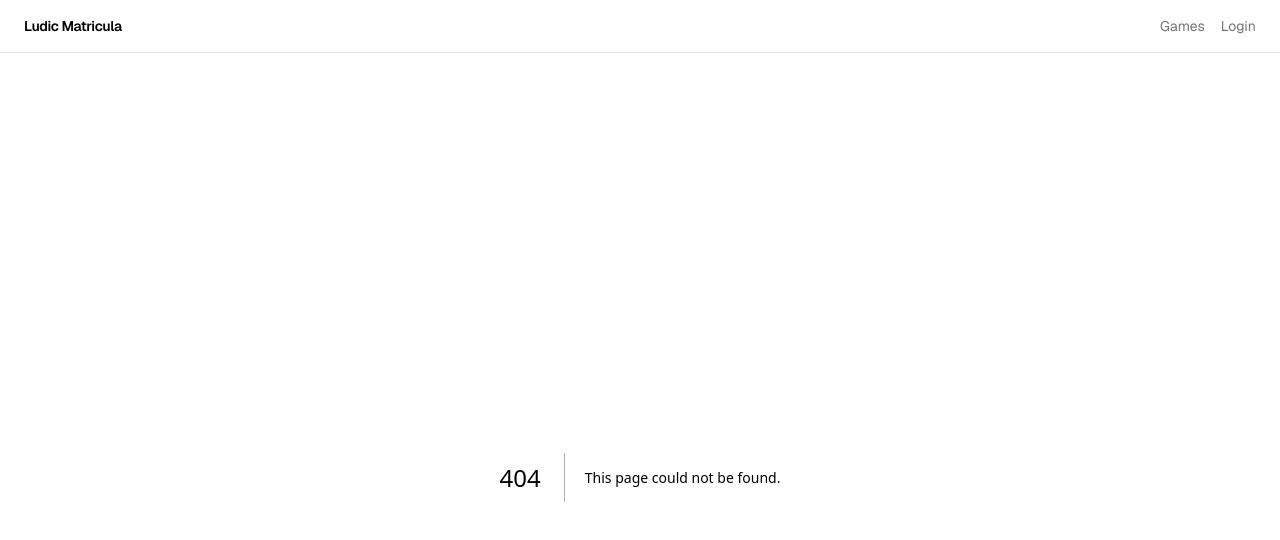
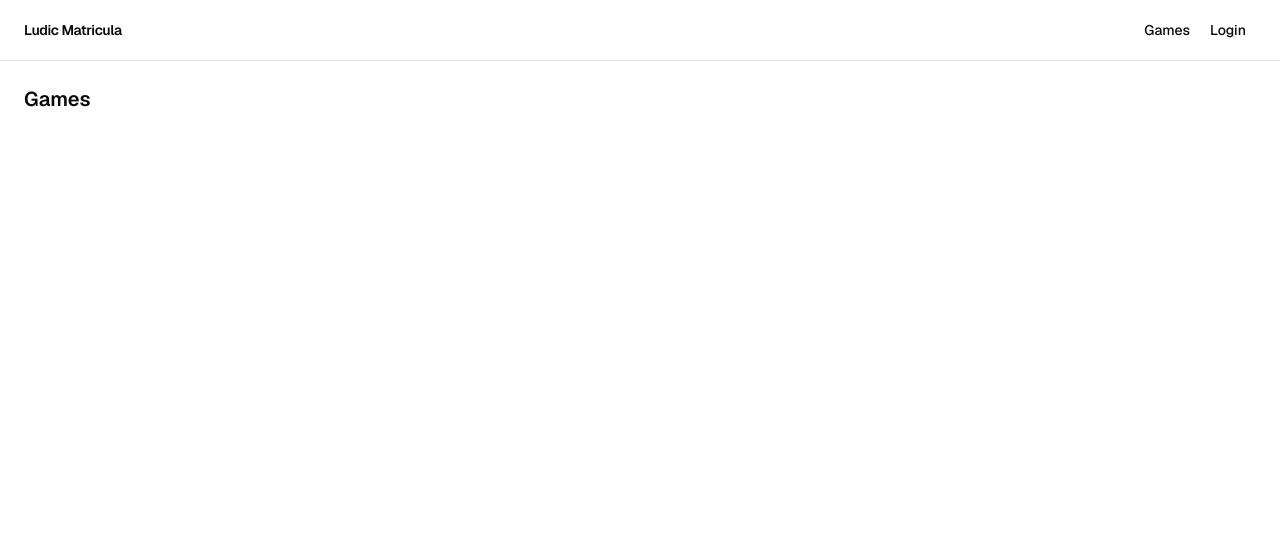
Before and after one commit to NK2PSYCHO/ludic_matricula_ui, a Next.js app: page /games in a window 1280 px wide. Before the commit this address had no page. Shown: the top 540 px of the page. Built offline with nearby package versions, Linux system fonts and the light colour scheme.

Commit message:
replace raw nav with shadcn NavigationMenu

```diff
--- /dev/null
+++ b/src/app/games/page.tsx
@@ -0,0 +1,7 @@
+import { FunctionComponent } from "react";
+
+const GamesPage: FunctionComponent = () => {
+  return <h1 className="text-xl font-semibold">Games</h1>;
+};
+
+export default GamesPage;
--- a/src/app/layout.tsx
+++ b/src/app/layout.tsx
@@ -3,6 +3,13 @@
 import "./globals.css";
 import { FunctionComponent, ReactNode } from "react";
 import Link from "next/link";
+import {
+  NavigationMenu,
+  NavigationMenuItem,
+  NavigationMenuLink,
+  NavigationMenuList,
+  navigationMenuTriggerStyle,
+} from "@/components/ui/navigation-menu";
 
 const geistSans = Geist({
   variable: "--font-geist-sans",
@@ -30,16 +37,24 @@
       className={`${geistSans.variable} ${geistMono.variable} h-full antialiased`}
     >
       <body className="min-h-full flex flex-col">
-        <header className="border-b border-border bg-background px-6 py-4 flex items-center justify-between">
-          <span className="text-sm font-semibold tracking-tight">Ludic Matricula</span>
-          <nav className="flex items-center gap-4">
-            <Link href="/games" className="text-sm text-muted-foreground hover:text-foreground transition-colors">
-              Games
-            </Link>
-            <Link href="/login" className="text-sm text-muted-foreground hover:text-foreground transition-colors">
-              Login
-            </Link>
-          </nav>
+        <header className="border-b border-border bg-background px-6 py-3 flex items-center justify-between">
+          <span className="text-sm font-semibold tracking-tight">
+            Ludic Matricula
+          </span>
+          <NavigationMenu>
+            <NavigationMenuList>
+              <NavigationMenuItem>
+                <NavigationMenuLink asChild className={navigationMenuTriggerStyle()}>
+                  <Link href="/games">Games</Link>
+                </NavigationMenuLink>
+              </NavigationMenuItem>
+              <NavigationMenuItem>
+                <NavigationMenuLink asChild className={navigationMenuTriggerStyle()}>
+                  <Link href="/login">Login</Link>
+                </NavigationMenuLink>
+              </NavigationMenuItem>
+            </NavigationMenuList>
+          </NavigationMenu>
         </header>
         <main className="flex-1 bg-background p-6">
           {children}
--- /dev/null
+++ b/src/app/login/page.tsx
@@ -0,0 +1,7 @@
+import { FunctionComponent } from "react";
+
+const LoginPage: FunctionComponent = () => {
+  return <h1 className="text-xl font-semibold">Login</h1>;
+};
+
+export default LoginPage;
--- /dev/null
+++ b/src/components/ui/navigation-menu.tsx
@@ -0,0 +1,164 @@
+import * as React from "react"
+import { cva } from "class-variance-authority"
+import { NavigationMenu as NavigationMenuPrimitive } from "radix-ui"
+
+import { cn } from "@/lib/utils"
+import { ChevronDownIcon } from "lucide-react"
+
+function NavigationMenu({
+  className,
+  children,
+  viewport = true,
+  ...props
+}: React.ComponentProps<typeof NavigationMenuPrimitive.Root> & {
+  viewport?: boolean
+}) {
+  return (
+    <NavigationMenuPrimitive.Root
+      data-slot="navigation-menu"
+      data-viewport={viewport}
+      className={cn(
+        "group/navigation-menu relative flex max-w-max flex-1 items-center justify-center",
+        className
+      )}
+      {...props}
+    >
+      {children}
+      {viewport && <NavigationMenuViewport />}
+    </NavigationMenuPrimitive.Root>
+  )
+}
+
+function NavigationMenuList({
+  className,
+  ...props
+}: React.ComponentProps<typeof NavigationMenuPrimitive.List>) {
+  return (
+    <NavigationMenuPrimitive.List
+      data-slot="navigation-menu-list"
+      className={cn(
+        "group flex flex-1 list-none items-center justify-center gap-0",
+        className
+      )}
+      {...props}
+    />
+  )
+}
+
+function NavigationMenuItem({
+  className,
+  ...props
+}: React.ComponentProps<typeof NavigationMenuPrimitive.Item>) {
+  return (
+    <NavigationMenuPrimitive.Item
+      data-slot="navigation-menu-item"
+      className={cn("relative", className)}
+      {...props}
+    />
+  )
+}
+
+const navigationMenuTriggerStyle = cva(
+  "group/navigation-menu-trigger inline-flex h-9 w-max items-center justify-center rounded-lg px-2.5 py-1.5 text-sm font-medium transition-all outline-none hover:bg-muted focus:bg-muted focus-visible:ring-3 focus-visible:ring-ring/50 focus-visible:outline-1 disabled:pointer-events-none disabled:opacity-50 data-popup-open:bg-muted/50 data-popup-open:hover:bg-muted data-open:bg-muted/50 data-open:hover:bg-muted data-open:focus:bg-muted"
+)
+
+function NavigationMenuTrigger({
+  className,
+  children,
+  ...props
+}: React.ComponentProps<typeof NavigationMenuPrimitive.Trigger>) {
+  return (
+    <NavigationMenuPrimitive.Trigger
+      data-slot="navigation-menu-trigger"
+      className={cn(navigationMenuTriggerStyle(), "group", className)}
+      {...props}
+    >
+      {children}{" "}
+      <ChevronDownIcon className="relative top-px ml-1 size-3 transition duration-300 group-data-popup-open/navigation-menu-trigger:rotate-180 group-data-open/navigation-menu-trigger:rotate-180" aria-hidden="true" />
+    </NavigationMenuPrimitive.Trigger>
+  )
+}
+
+function NavigationMenuContent({
+  className,
+  ...props
+}: React.ComponentProps<typeof NavigationMenuPrimitive.Content>) {
+  return (
+    <NavigationMenuPrimitive.Content
+      data-slot="navigation-menu-content"
+      className={cn(
+        "top-0 left-0 w-full p-1 ease-[cubic-bezier(0.22,1,0.36,1)] group-data-[viewport=false]/navigation-menu:top-full group-data-[viewport=false]/navigation-menu:mt-1.5 group-data-[viewport=false]/navigation-menu:overflow-hidden group-data-[viewport=false]/navigation-menu:rounded-lg group-data-[viewport=false]/navigation-menu:bg-popover group-data-[viewport=false]/navigation-menu:text-popover-foreground group-data-[viewport=false]/navigation-menu:shadow group-data-[viewport=false]/navigation-menu:ring-1 group-data-[viewport=false]/navigation-menu:ring-foreground/10 group-data-[viewport=false]/navigation-menu:duration-300 data-[motion=from-end]:slide-in-from-right-52 data-[motion=from-start]:slide-in-from-left-52 data-[motion=to-end]:slide-out-to-right-52 data-[motion=to-start]:slide-out-to-left-52 data-[motion^=from-]:animate-in data-[motion^=from-]:fade-in data-[motion^=to-]:animate-out data-[motion^=to-]:fade-out **:data-[slot=navigation-menu-link]:focus:ring-0 **:data-[slot=navigation-menu-link]:focus:outline-none md:absolute md:w-auto group-data-[viewport=false]/navigation-menu:data-open:animate-in group-data-[viewport=false]/navigation-menu:data-open:fade-in-0 group-data-[viewport=false]/navigation-menu:data-open:zoom-in-95 group-data-[viewport=false]/navigation-menu:data-closed:animate-out group-data-[viewport=false]/navigation-menu:data-closed:fade-out-0 group-data-[viewport=false]/navigation-menu:data-closed:zoom-out-95",
+        className
+      )}
+      {...props}
+    />
+  )
+}
+
+function NavigationMenuViewport({
+  className,
+  ...props
+}: React.ComponentProps<typeof NavigationMenuPrimitive.Viewport>) {
+  return (
+    <div
+      className={cn(
+        "absolute top-full left-0 isolate z-50 flex justify-center"
+      )}
+    >
+      <NavigationMenuPrimitive.Viewport
+        data-slot="navigation-menu-viewport"
+        className={cn(
+          "origin-top-center relative mt-1.5 h-(--radix-navigation-menu-viewport-height) w-full overflow-hidden rounded-lg bg-popover text-popover-foreground shadow ring-1 ring-foreground/10 duration-100 md:w-(--radix-navigation-menu-viewport-width) data-open:animate-in data-open:zoom-in-90 data-closed:animate-out data-closed:zoom-out-90",
+          className
+        )}
+        {...props}
+      />
+    </div>
+  )
+}
+
+function NavigationMenuLink({
+  className,
+  ...props
+}: React.ComponentProps<typeof NavigationMenuPrimitive.Link>) {
+  return (
+    <NavigationMenuPrimitive.Link
+      data-slot="navigation-menu-link"
+      className={cn(
+        "flex items-center gap-2 rounded-lg p-2 text-sm transition-all outline-none hover:bg-muted focus:bg-muted focus-visible:ring-3 focus-visible:ring-ring/50 focus-visible:outline-1 in-data-[slot=navigation-menu-content]:rounded-md data-active:bg-muted/50 data-active:hover:bg-muted data-active:focus:bg-muted [&_svg:not([class*='size-'])]:size-4",
+        className
+      )}
+      {...props}
+    />
+  )
+}
+
+function NavigationMenuIndicator({
+  className,
+  ...props
+}: React.ComponentProps<typeof NavigationMenuPrimitive.Indicator>) {
+  return (
+    <NavigationMenuPrimitive.Indicator
+      data-slot="navigation-menu-indicator"
+      className={cn(
+        "top-full z-1 flex h-1.5 items-end justify-center overflow-hidden data-[state=hidden]:animate-out data-[state=hidden]:fade-out data-[state=visible]:animate-in data-[state=visible]:fade-in",
+        className
+      )}
+      {...props}
+    >
+      <div className="relative top-[60%] h-2 w-2 rotate-45 rounded-tl-sm bg-border shadow-md" />
+    </NavigationMenuPrimitive.Indicator>
+  )
+}
+
+export {
+  NavigationMenu,
+  NavigationMenuList,
+  NavigationMenuItem,
+  NavigationMenuContent,
+  NavigationMenuTrigger,
+  NavigationMenuLink,
+  NavigationMenuIndicator,
+  NavigationMenuViewport,
+  navigationMenuTriggerStyle,
+}
```
